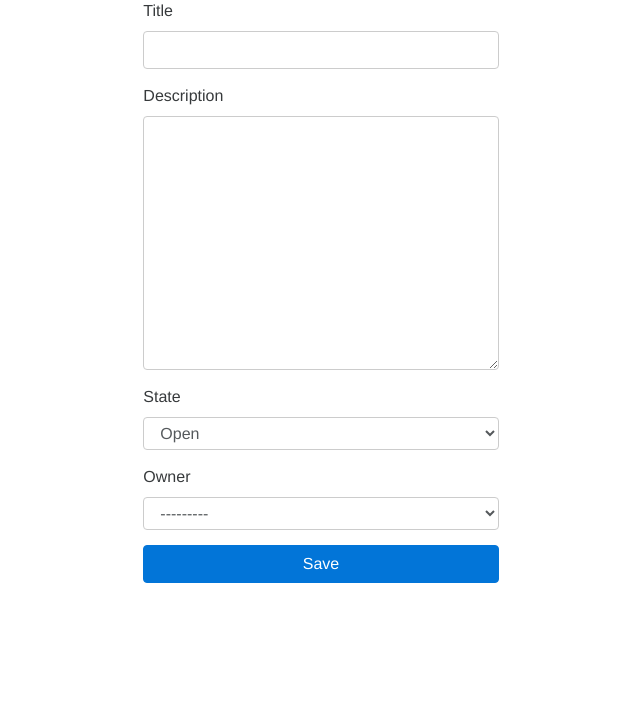
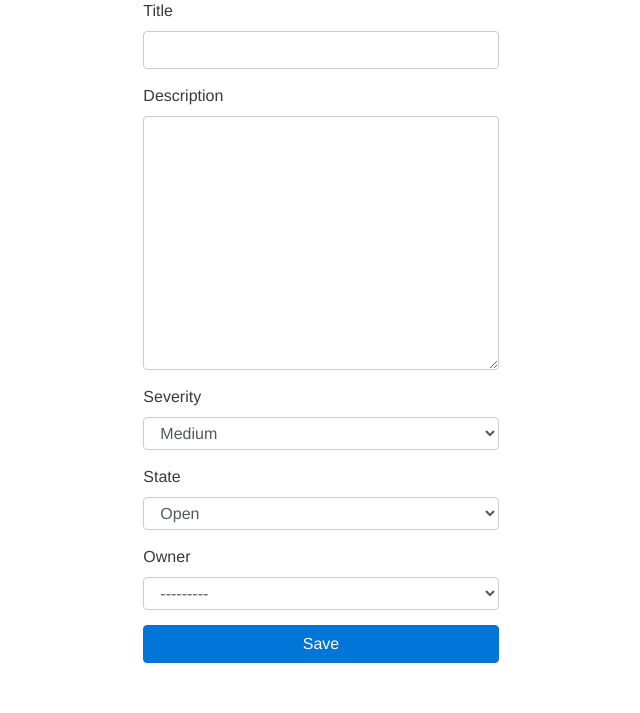
Before and after one commit to PeithVergil/bugtrax, a Django app: page /bugs/create/ in a window 1280 px wide. Shown: the part 95-808 px from the top of the page, without its empty margins (319-959 px from the left). Before the commit the page ends 678 px from the top, so only its background shows below. Run offline with Django 3.2, Linux system fonts and the light colour scheme; the visitor is signed in with stand-in values (Sample User, id 1); data comes from the database, SQL or seed files in the repository; some libraries are stand-ins or nearby versions.

Commit message:
Add the "severity" field to the bug model.

```diff
--- a/bugs/forms.py
+++ b/bugs/forms.py
@@ -8,7 +8,7 @@ class BugForm(forms.ModelForm):
     class Meta:
         model = Bug
         fields = (
-            'title', 'description', 'state', 'owner'
+            'title', 'description', 'severity', 'state', 'owner'
         )
 
     def __init__(self, *args, **kwargs):
--- a/bugs/models.py
+++ b/bugs/models.py
@@ -23,6 +23,24 @@ class Bug(models.Model):
                                      choices=STATE_CHOICES,
                                      default=STATE_OPEN)
 
+    SEVERITY_LOW = 1
+    SEVERITY_MEDIUM = 2
+    SEVERITY_HIGH = 3
+    SEVERITY_TRIVIAL = 4
+    SEVERITY_CRITICAL = 5
+
+    SEVERITY_CHOICES = (
+        (SEVERITY_LOW, 'Low'),
+        (SEVERITY_MEDIUM, 'Medium'),
+        (SEVERITY_HIGH, 'High'),
+        (SEVERITY_TRIVIAL, 'Trivial'),
+        (SEVERITY_CRITICAL, 'Critical'),
+    )
+
+    severity = models.SmallIntegerField('severity',
+                                        choices=SEVERITY_CHOICES,
+                                        default=SEVERITY_MEDIUM)
+
     owner = models.ForeignKey(settings.AUTH_USER_MODEL, verbose_name='owner')
 
     # Date the bug was created.
--- a/bugs/templates/bugs/bug_form.html
+++ b/bugs/templates/bugs/bug_form.html
@@ -3,7 +3,7 @@
 {% block content %}
     <div class="row">
         <div class="col-md-4 col-md-offset-4">
-            <form id="bug-form" method="post" action="{% url 'bugs:create' %}">
+            <form id="bug-form" method="post">
                 {% csrf_token %}
 
                 <fieldset class="form-group {% if form.title.errors %}has-error{% endif %}">
@@ -20,6 +20,14 @@
                     </label>
                     {{ form.description }}
                     {{ form.description.errors }}
+                </fieldset>
+
+                <fieldset class="form-group {% if form.severity.errors %}has-error{% endif %}">
+                    <label for="{{ form.severity.id_for_label }}" class="control-label">
+                        {{ form.severity.label }}
+                    </label>
+                    {{ form.severity }}
+                    {{ form.severity.errors }}
                 </fieldset>
 
                 <fieldset class="form-group {% if form.state.errors %}has-error{% endif %}">
--- a/bugs/templates/bugs/bug_list.html
+++ b/bugs/templates/bugs/bug_list.html
@@ -9,8 +9,12 @@
                 <a href="{{ object.get_absolute_url }}" class="list-group-item">
                     {{ object.title }}
 
+                    <span class="label label-info label-pill pull-right">
+                        {{ object.get_state_display }}
+                    </span>
+
                     <span class="label label-default label-pill pull-right">
-                        {{ object.get_state_display }}
+                        {{ object.get_severity_display }}
                     </span>
                 </a>
             {% endfor %}
```
Also changed, not shown: bugs/migrations/0002_auto_20151208_1012.py (added), bugs/migrations/0003_auto_20151208_1015.py (added).
